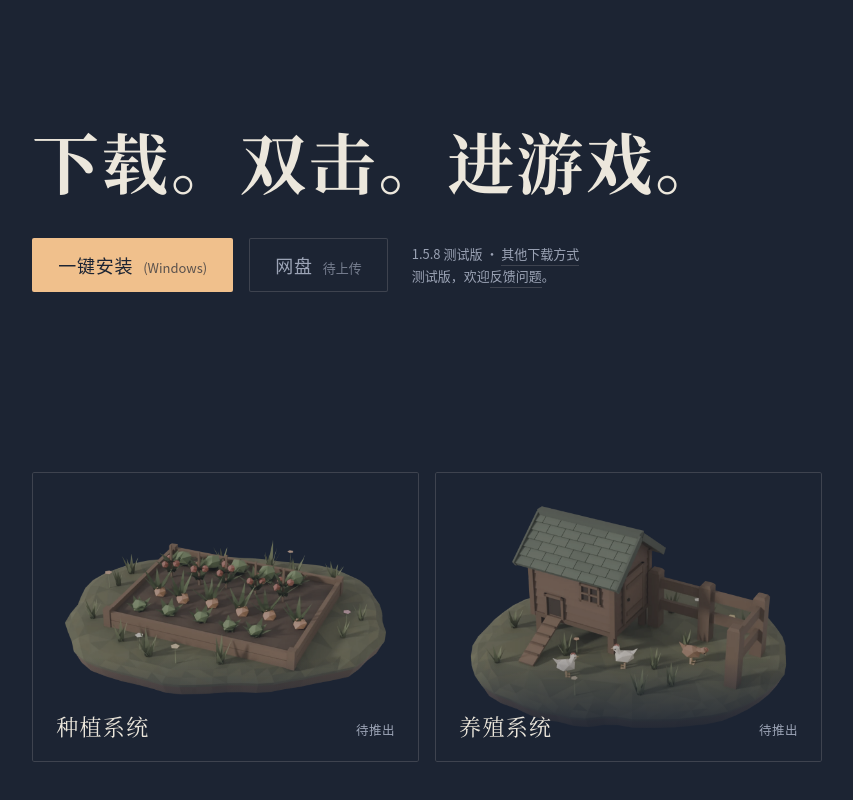
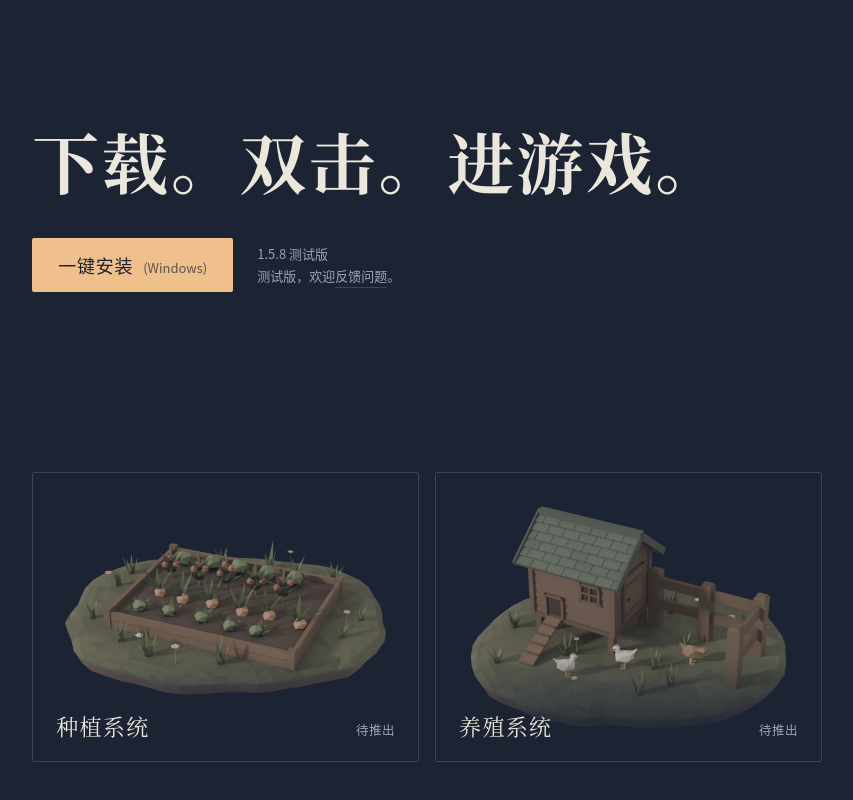
Before and after one commit to momo-zf/cloud-cabin, a plain HTML site: page docs/index.html in a window 1280 px wide. Shown: the part 2044-2844 px from the top of the page, without its empty margins (394-1247 px from the left). Drawn offline with Linux system fonts and the light colour scheme.

Commit message:
去掉网盘按钮和首页「其他下载方式」链接 (#3)
Co-authored-by: momo-zf <momo-zf@users.noreply.github.com>

```diff
--- a/docs/index.html
+++ b/docs/index.html
@@ -105,9 +105,8 @@
     <div class="get-act">
       <div class="btns">
         <a class="btn btn-lg" href="download/CloudCabin-Setup-1.5.8.exe"><span data-l="zh">一键安装</span><span data-l="en">Install</span> <small>(Windows)</small></a>
-        <a class="btn btn-lg btn-quiet" href="#" aria-disabled="true"><span data-l="zh">网盘</span><span data-l="en">Cloud Drive</span> <small><span data-l="zh">待上传</span><span data-l="en">Not up yet</span></small></a>
       </div>
-      <p class="get-meta">1.5.8 <span data-l="zh">测试版</span><span data-l="en">Beta</span> · <a href="download.html#more"><span data-l="zh">其他下载方式</span><span data-l="en">Other downloads</span></a><br>
+      <p class="get-meta">1.5.8 <span data-l="zh">测试版</span><span data-l="en">Beta</span><br>
         <span data-l="zh">测试版，欢迎</span><span data-l="en">Beta. </span><a href="https://github.com/momo-zf/cloud-cabin/issues"><span data-l="zh">反馈问题</span><span data-l="en">Tell us what breaks</span></a><span data-l="zh">。</span><span data-l="en">.</span></p>
     </div>
   </section>
```
Also changed, not shown: docs/download.html (+1 -3 lines), pr-shots/drop-netdisk/compare-download-1280.png (added), pr-shots/drop-netdisk/compare-download-390.png (added), pr-shots/drop-netdisk/compare-index-1280.png (added), pr-shots/drop-netdisk/compare-index-390.png (added).
